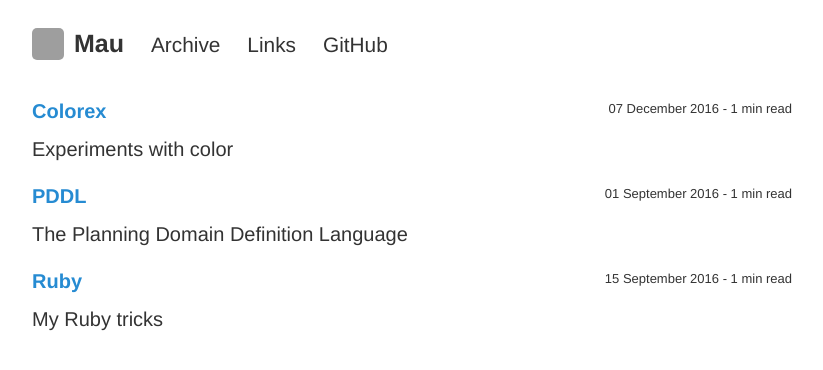
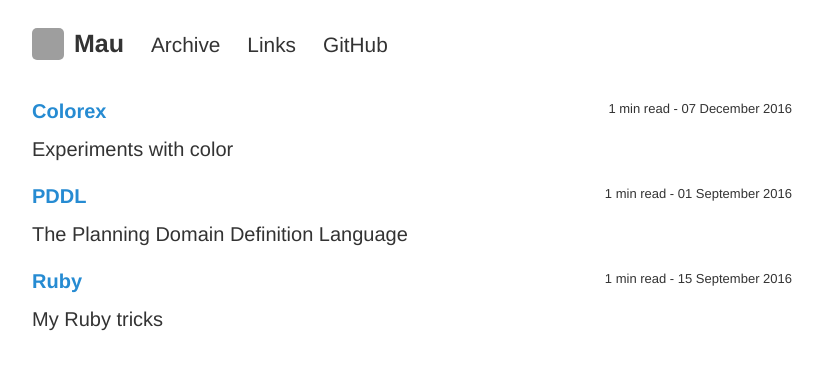
Before and after one commit to Maumagnaguagno/maumagnaguagno.github.io, a Jekyll site: the page built from archive.md, in a window 1280 px wide. Shown: the top 370 px of the page, without its empty margins (228-1051 px from the left). Built offline with Jekyll 4.4.1, drawn with Linux system fonts in a browser that asks for light colours; our own code applies the rules of GitHub Pages for plain Markdown files; grey boxes are pictures that could not be loaded.

Commit message:
Put reading time first

```diff
--- a/_includes/page_info.html
+++ b/_includes/page_info.html
@@ -1,4 +1,13 @@
 {% if page.date %}
   {% assign words = content | number_of_words %}
-  <p style="font-size:small;float:right;">{{ page.date | date_to_long_string }} -{% if words < 360 %} 1 min {% else %} {{ words | divided_by:180 }} mins {% endif %}read</p>
+
+  <p style="font-size:small;float:right;">
+    {% if words < 360 %}
+      1 min
+    {% else %}
+      {{ words | divided_by:180 }} mins
+    {% endif %}
+    read -
+    {{ page.date | date_to_long_string }}
+  </p>
 {% endif %}
```
